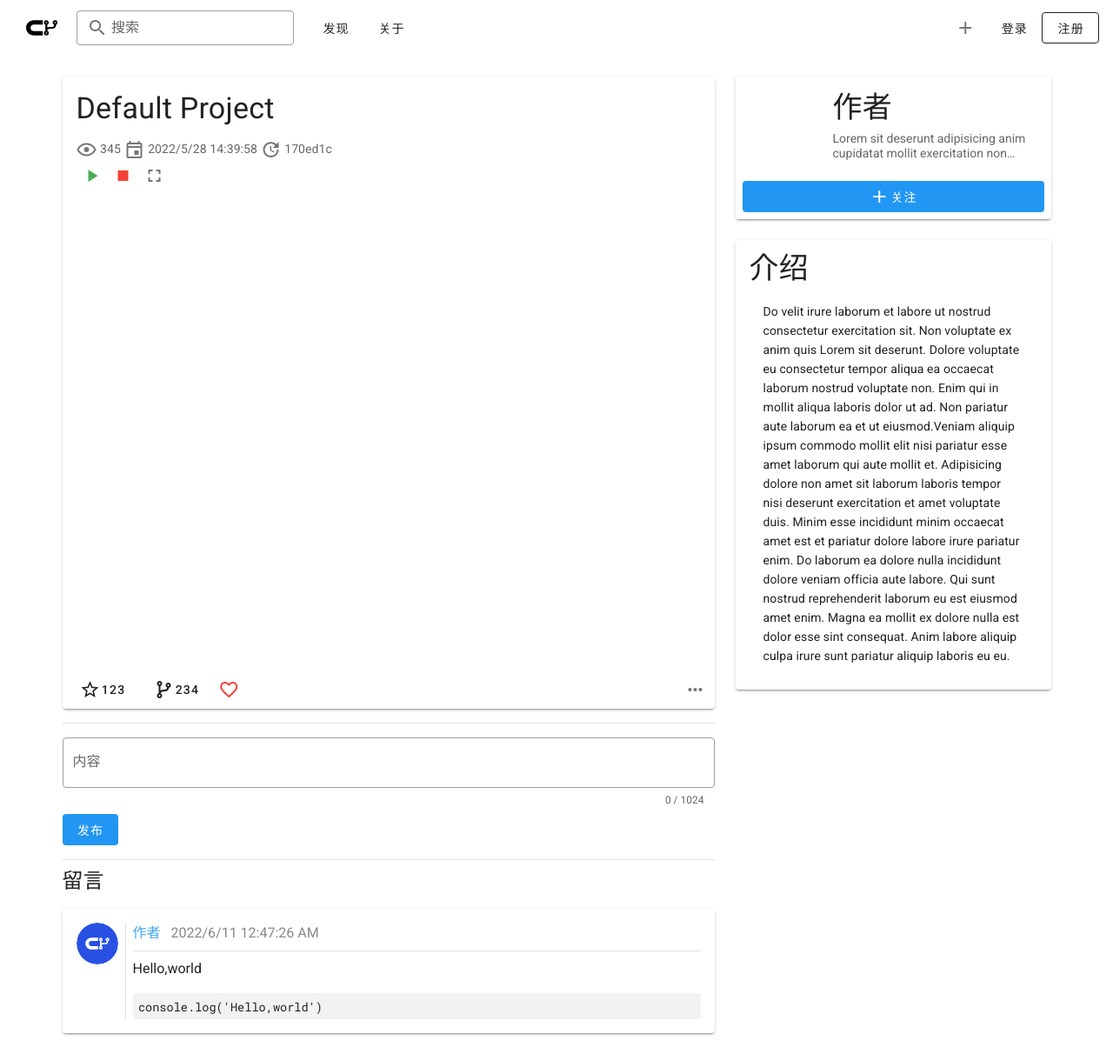
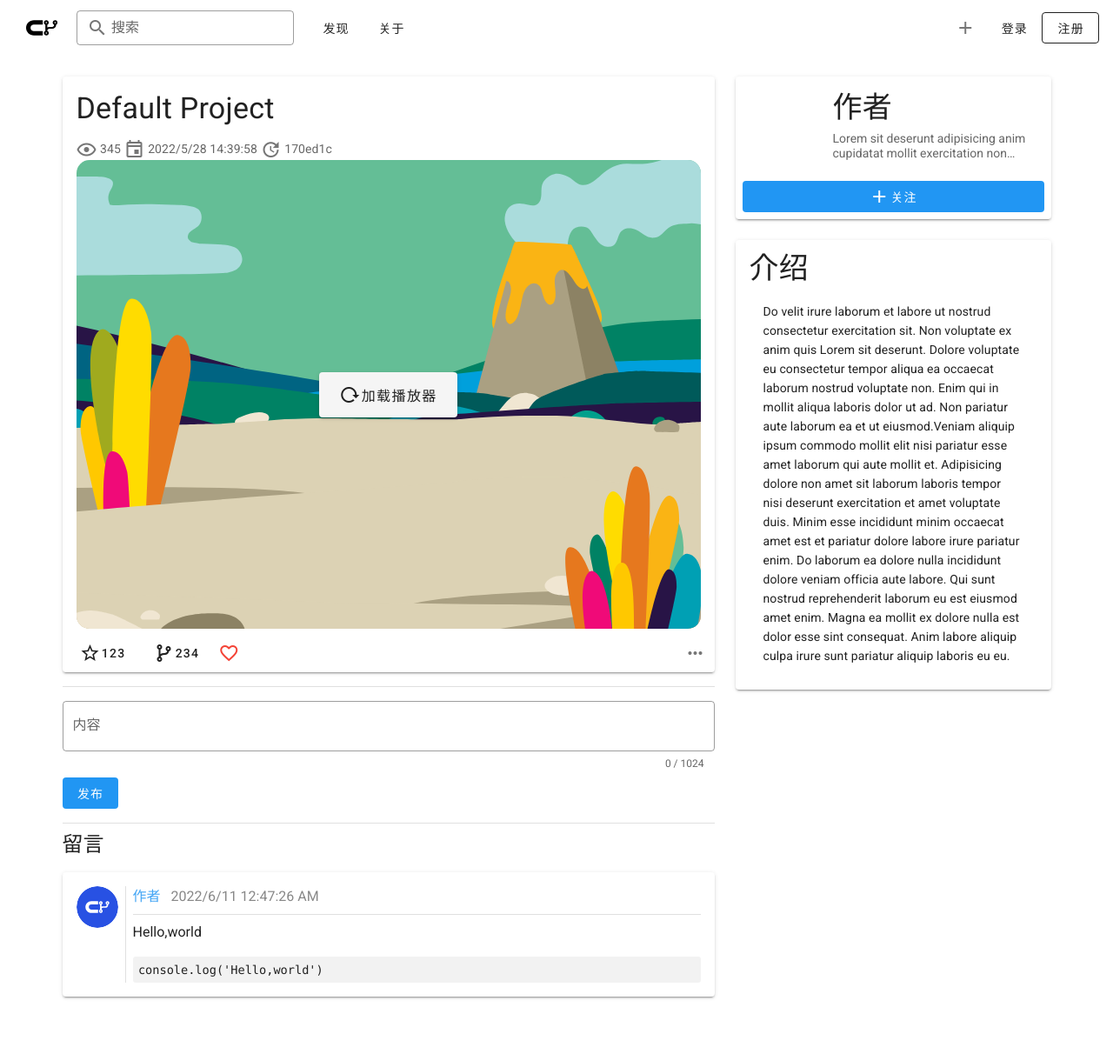
Before and after one commit to UniScratch/gitscratch-frontend, a Nuxt app: page /projects/1 in a window 1280 px wide. Shown: the whole page at 87% size. After the commit the page ends 1170 px from the top, so only its background shows below. Built offline with nearby package versions, Linux system fonts and the light colour scheme; no server answers.

Commit message:
修复组件引用; 添加页面切换动画

```diff
--- a/assets/styles/global.css
+++ b/assets/styles/global.css
@@ -1,5 +1,5 @@
-@import url(https://fonts.googleapis.com/css?family=Roboto%20Mono);
-@import url(https://www.unpkg.com/@mdi/font@6.7.96/css/materialdesignicons.min.css);
+/* @import url(https://fonts.googleapis.com/css?family=Roboto%20Mono); */
+/* @import url(https://www.unpkg.com/@mdi/font@6.7.96/css/materialdesignicons.min.css); */
 
 :root {
     --accent-color-light: #42A5F5;
@@ -10,45 +10,60 @@
     color: var(--accent-color-light);
     text-decoration: none;
 }
-.theme--light a:hover:not(.v-btn, .v-card, .v-chip, .v-list-item), .theme--light a:focus:not(.v-btn, .v-card, .v-chip, .v-list-item) {
+
+.theme--light a:hover:not(.v-btn, .v-card, .v-chip, .v-list-item),
+.theme--light a:focus:not(.v-btn, .v-card, .v-chip, .v-list-item) {
     text-decoration: underline;
 }
+
 .theme--dark a:not(.v-btn, .v-card, .v-chip, .v-list-item) {
     color: var(--accent-color-dark);
     text-decoration: none;
 }
-.theme--dark a:hover:not(.v-btn, .v-card, .v-chip, .v-list-item), .theme--dark a:focus:not(.v-btn, .v-card, .v-chip, .v-list-item) {
+
+.theme--dark a:hover:not(.v-btn, .v-card, .v-chip, .v-list-item),
+.theme--dark a:focus:not(.v-btn, .v-card, .v-chip, .v-list-item) {
     text-decoration: underline;
 }
+
 .text-color {
     color: var(--text) !important;
 }
+
 .theme--light a.text-color:hover {
     color: var(--accent-color-light) !important;
 }
+
 .theme--dark a.text-color:hover {
     color: var(--accent-color-dark) !important;
 }
 
-pre, code {
-    font-family: 'Roboto Mono', Consolas, monospace, "Courier New", Courier;
+pre,
+code {
+    font-family: 'Fira Code', 'Roboto Mono', Consolas, monospace, "Courier New", Courier;
     border-radius: 3px;
 }
+
 .theme--light.v-application pre {
     background-color: rgba(0, 0, 0, 0.05);
     padding: 0.2em 0.4em;
 }
-.theme--light.v-application pre code, .theme--dark.v-application pre code {
+
+.theme--light.v-application pre code,
+.theme--dark.v-application pre code {
     background-color: transparent;
     padding: 0;
 }
+
 .theme--dark.v-application pre {
     background-color: rgba(255, 255, 255, 0.1);
     padding: 0.2em 0.4em;
 }
+
 .theme--light .grey-text {
     color: #888;
 }
+
 .theme--dark .grey-text {
     color: #FFFB;
 }
@@ -57,7 +72,16 @@ pre, code {
     background-color: #FFFD !important;
     backdrop-filter: saturate(180%) blur(14px);
 }
+
 .theme--dark.v-app-bar {
     background-color: #272727DD !important;
     backdrop-filter: saturate(180%) blur(14px);
 }
+
+.v-image {
+    border-radius: 15px;
+}
+
+canvas {
+    border-radius: 15px;
+}
--- a/assets/styles/variables.scss
+++ b/assets/styles/variables.scss
@@ -33,5 +33,5 @@ $shadow-key-penumbra-opacity: rgba(0, 0, 0, 0);
 $shadow-key-umbra-opacity: rgba(0, 0, 0, 0);
 $btn-sizes: ('default': 40);
 $card-elevation: 6;
-$color-pack: false;
+// $color-pack: false;
 $body-font-family: system-ui, -apple-system, BlinkMacSystemFont, "Segoe UI", Roboto, "Helvetica Neue", Arial, sans-serif, "Apple Color Emoji", "Segoe UI Emoji", "Segoe UI Symbol";
--- a/components/Appbar.vue
+++ b/components/Appbar.vue
@@ -70,7 +70,6 @@ export default {
   name: 'Appbar',
 
   data: () => ({
-    //
   }),
 
   methods: {
--- a/layouts/default.vue
+++ b/layouts/default.vue
@@ -3,7 +3,7 @@
     <Appbar />
     <v-main>
       <v-container>
-        <nuxt />
+        <Nuxt />
       </v-container>
     </v-main>
   </v-app>
@@ -14,6 +14,20 @@ export default {
   name: 'App',
   components: {
     Appbar
-  }
+  },
+  transition: 'slide-bottom'
 }
 </script>
+
+<style>
+.slide-bottom-enter-active,
+.slide-bottom-leave-active {
+  transition: opacity 0.25s ease-in-out, transform 0.25s ease-in-out;
+}
+.slide-bottom-enter,
+.slide-bottom-leave-to {
+  opacity: 0;
+  transform: translate3d(0, 15px, 0);
+}
+
+</style>
--- a/nuxt.config.js
+++ b/nuxt.config.js
@@ -3,6 +3,7 @@ import colors from 'vuetify/lib/util/colors'
 const isDev = process.env.NODE_ENV !== 'production'
 
 export default {
+  components: true,
   // https://nuxtjs.org/api/configuration-modern
   modern: !isDev,
   // https://nuxtjs.org/api/configuration-head
@@ -59,7 +60,7 @@ export default {
     treeShake: true,
     defaultAssets: {
       font: {
-        family: 'PingFang SC,HarmonyOS_Regular,Helvetica Neue,Microsoft YaHei,sans-serif!important'
+        // family: 'PingFang SC,HarmonyOS_Regular,Helvetica Neue,Microsoft YaHei,sans-serif!important'
       },
       icons: 'mdi'
     },
@@ -124,5 +125,13 @@ export default {
   loading: {
     color: '#1E88E5'
   },
+  pageTransition: {
+    name: 'slide-bottom',
+    mode: 'out-in',
+    beforeEnter(el) {
+      console.log('Before enter...');
+    }
+  }
+
   // target: 'static'
 }
--- a/package.json
+++ b/package.json
@@ -11,6 +11,7 @@
   "dependencies": {
     "@nuxtjs/axios": "^5.13.6",
     "@nuxtjs/pwa": "^3.3.5",
+    "@primer/css": "^20.2.2",
     "child_process": "^1.0.2",
     "fs": "^0.0.1-security",
     "highlight.js": "^11.5.1",
--- a/pages/about.vue
+++ b/pages/about.vue
@@ -1,5 +1,7 @@
 <template>
-  <div v-html="renderMd()" />
+  <div>
+    <div v-html="renderMd()" />
+  </div>
 </template>
 
 <script>
--- a/pages/projects/_id/index.vue
+++ b/pages/projects/_id/index.vue
@@ -15,7 +15,47 @@
             <nuxt-link to="/projects/1/commit/170ed1c/" class="text-color">
               170ed1c
             </nuxt-link>
-            <ProjectPlayer />
+            <br>
+
+            <v-responsive v-if="!loadPlayer" :aspect-ratio="4/3" content-class="rounded">
+              <v-img
+                lazy-src="/64025bdca5db4938f65597e3682fddcf.svg"
+                src="/64025bdca5db4938f65597e3682fddcf.svg"
+                style="width:100%;height:100%"
+              >
+                <template #placeholder>
+                  <v-row
+                    class="fill-height ma-0"
+                    align="center"
+                    justify="center"
+                  >
+                    <v-progress-circular
+                      indeterminate
+                      color="grey lighten-5"
+                    />
+                  </v-row>
+                </template>
+                <v-row
+                  class="fill-height ma-0"
+                  align="center"
+                  justify="center"
+                >
+                  <v-btn v-if="!loadPlayer" x-large @click="loadPlayer = true">
+                    <v-icon>
+                      mdi-reload
+                    </v-icon>
+                    加载播放器
+                  </v-btn>
+                  <v-btn v-if="loadPlayer" x-large>
+                    <v-progress-circular
+                      indeterminate
+                      color="grey lighten-5"
+                    />
+                  </v-btn>
+                </v-row>
+              </v-img>
+            </v-responsive>
+            <LazyProjectPlayer v-if="loadPlayer" />
             <br>
             <ProjectData />
           </v-card-text>
@@ -53,26 +93,12 @@
   </v-container>
 </template>
 <script>
-// import ProjectCard from '/src/components/ProjectCard.vue'
-import Comment from '~/components/Comment.vue'
-import CommentForm from '~/components/CommentForm.vue'
-import ProjectPlayer from '~/components/ProjectPlayer.vue'
-import ProjectUserInfo from '~/components/ProjectUserInfo.vue'
-import ProjectDesc from '~/components/ProjectDesc.vue'
-import ProjectData from '~/components/ProjectData.vue'
 const marked = require('marked')
 
 export default {
   name: 'UserProfile',
-  components: {
-    Comment,
-    CommentForm,
-    ProjectPlayer,
-    ProjectUserInfo,
-    ProjectDesc,
-    ProjectData
-  },
   data: () => ({
+    loadPlayer: false,
     bio: '啊，好舒服',
     avatar: '/GitScratch-icon-background-blue.svg',
     project_title: 'Default Project'
```
Also changed, not shown: pages/index.vue (+0 -9 lines), pages/users/_id.vue (+0 -10 lines), components/ProjectUserInfo.vue (line endings or trailing spaces), static/64025bdca5db4938f65597e3682fddcf.svg (added), 1 other file (tests, documents, lock files or other folders). Lines whose indentation alone changed are shown as unchanged.
